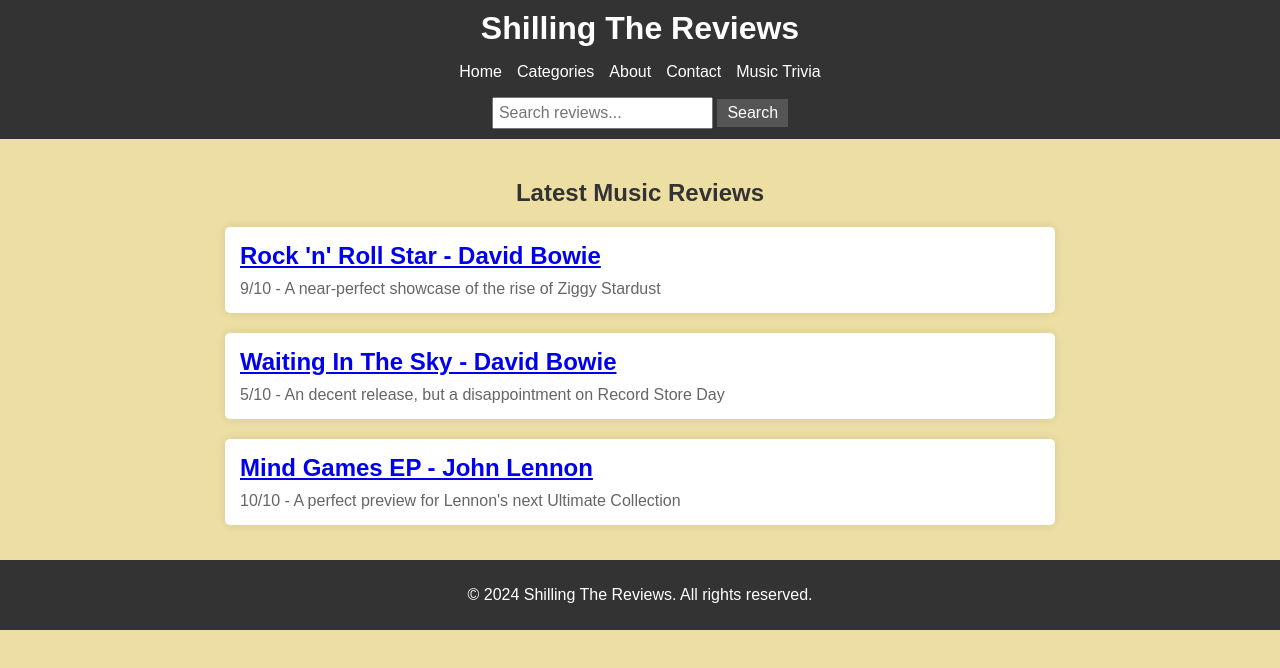
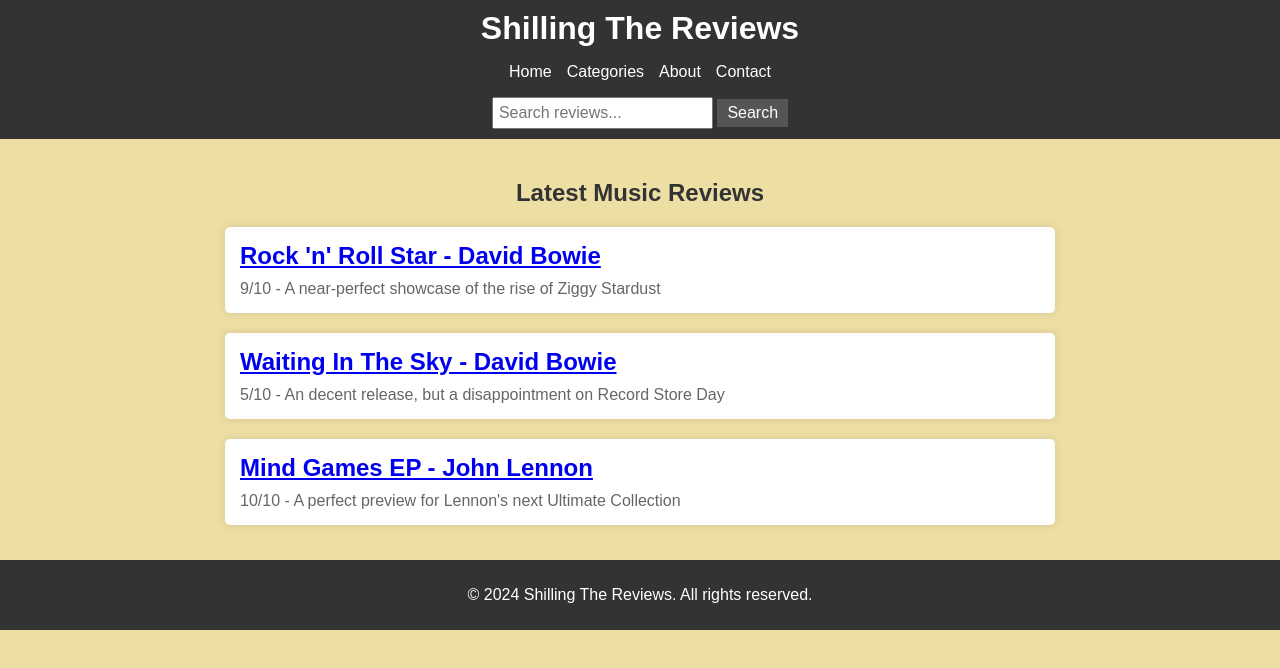
Before and after one commit to azorbz/ShillingTheReviews, a plain HTML site: page index.html in a window 1280 px wide. Drawn offline with Linux system fonts and the light colour scheme.

Commit message:
Update index.html

```diff
--- a/index.html
+++ b/index.html
@@ -16,7 +16,6 @@
                 <li><a href="categories.html">Categories</a></li>
                 <li><a href="about.html">About</a></li>
                 <li><a href="contact.html">Contact</a></li>
-                <li><a href="trivia.html">Music Trivia</a></li>
             </ul>
         </nav>
         <form action="search.html" method="get" class="search-form">
```
